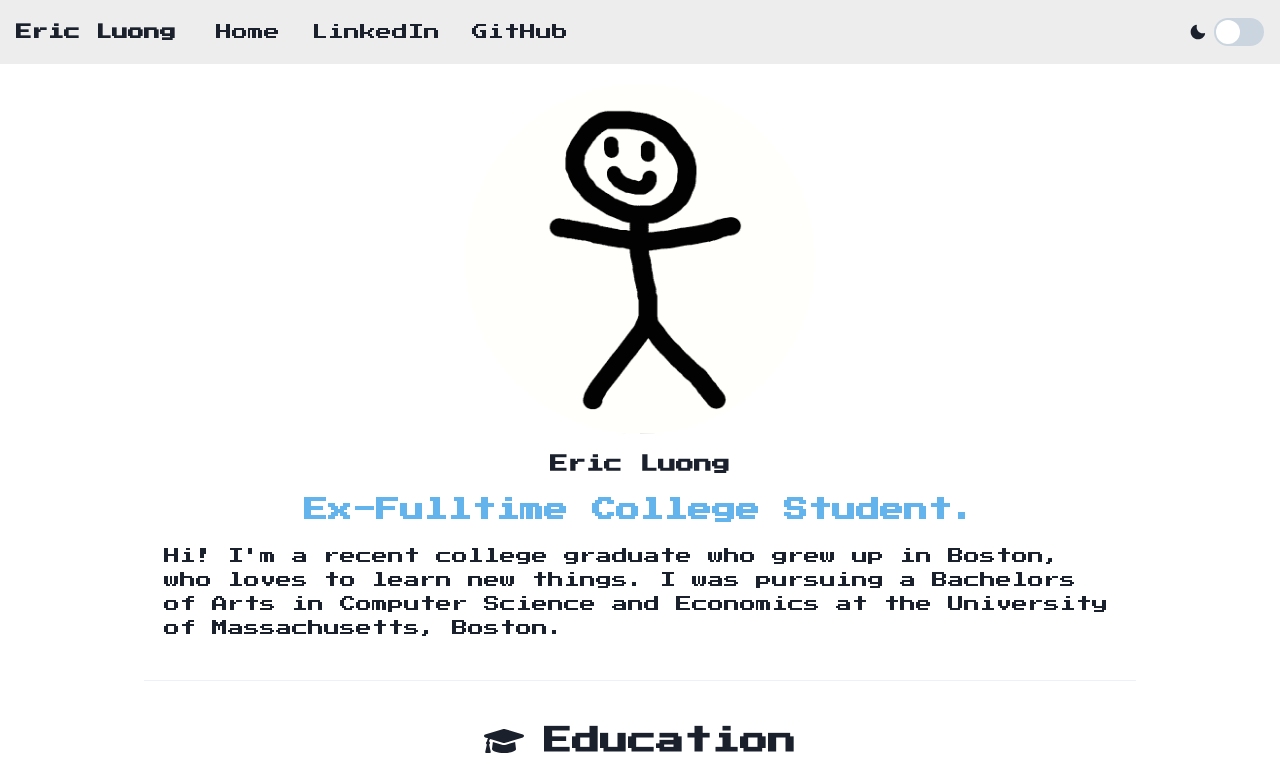
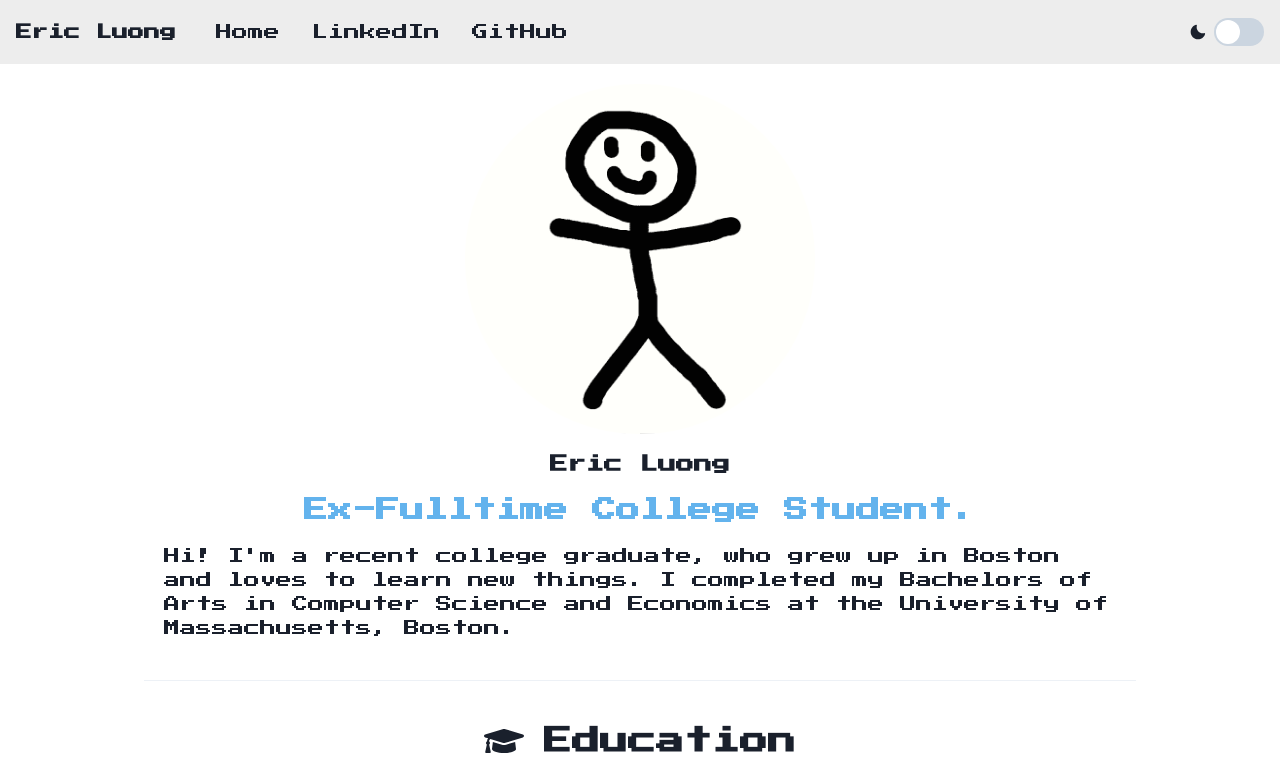
Before and after one commit to eluong1217/portfolio-website, a Next.js app: page / in a window 1280 px wide. Shown: the top 780 px of the page. Built offline with nearby package versions, Linux system fonts and the light colour scheme.

Commit message:
grammatical corrections

```diff
--- a/components/Hero.tsx
+++ b/components/Hero.tsx
@@ -23,7 +23,7 @@ export default function Hero() {
                 </Heading>
 
                 <Text id="about_us" textAlign="left">
-                     Hi! I&apos;m a recent college graduate who grew up in Boston, who loves to learn new things. I was pursuing a Bachelors of Arts in Computer Science and Economics at the University of Massachusetts, Boston.
+                     Hi! I&apos;m a recent college graduate, who grew up in Boston and loves to learn new things. I completed my Bachelors of Arts in Computer Science and Economics at the University of Massachusetts, Boston.
                 </Text>
 
                 {/** TODO: Add Links */}
```
